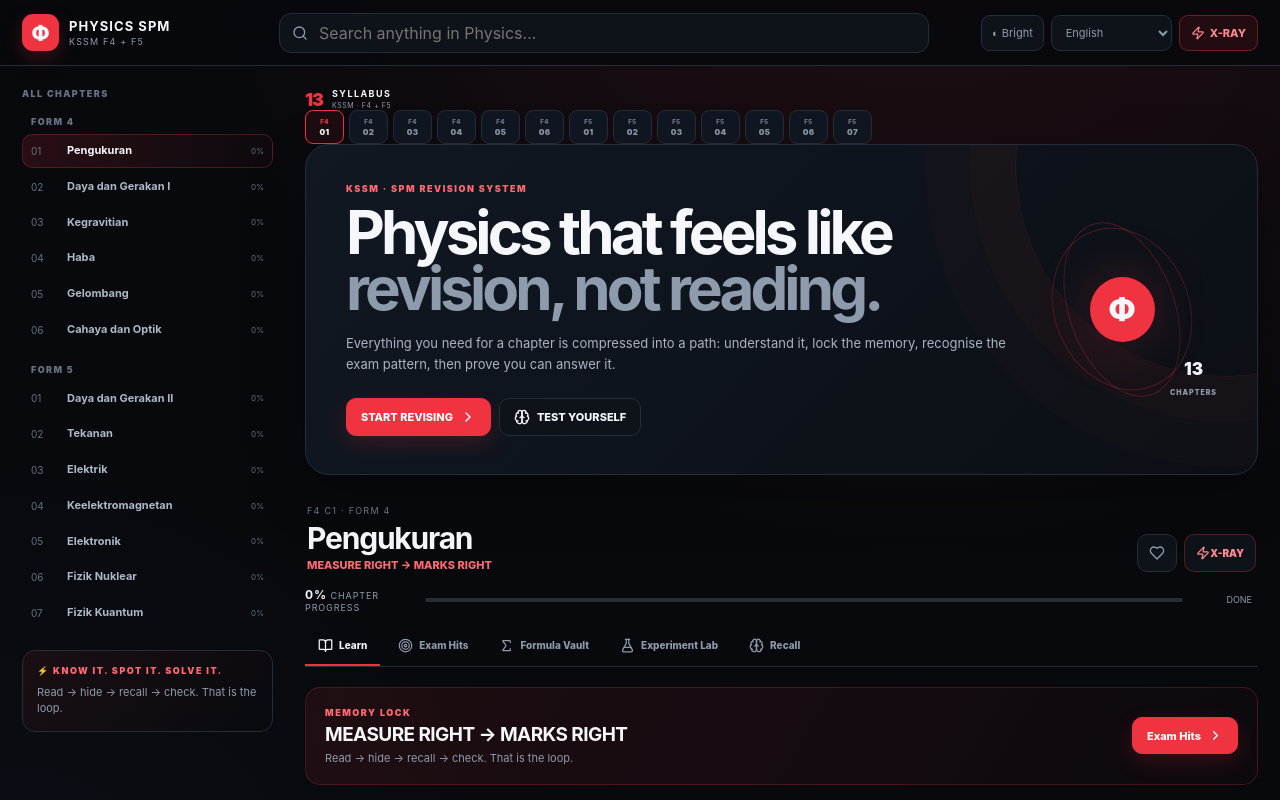
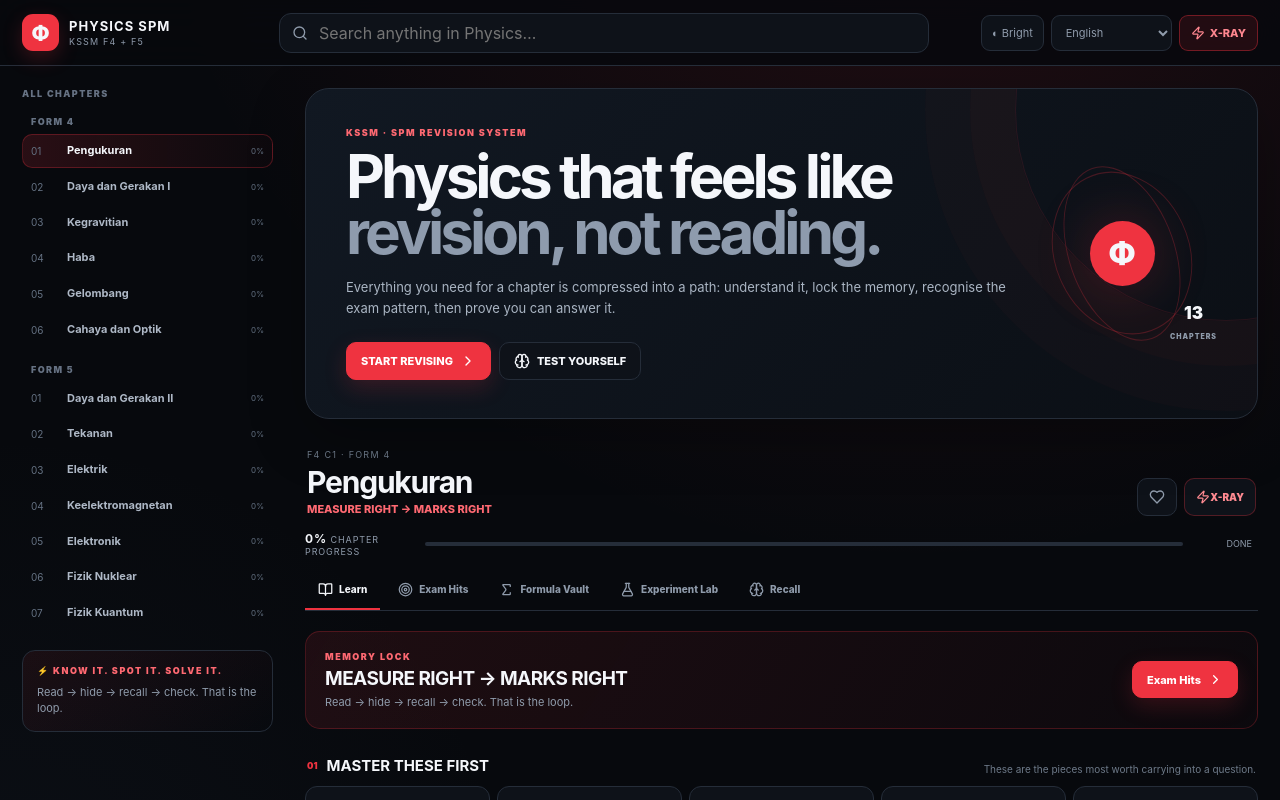
Before and after one commit to kogleshofficial-hub/Physics-SPM, a Next.js app: page / in a window 1280 px wide. Shown: the top 800 px of the page. Built offline with nearby package versions, Linux system fonts and the light colour scheme.

Commit message:
Remove promotional syllabus strip

```diff
--- a/components/PhysicsApp.tsx
+++ b/components/PhysicsApp.tsx
@@ -66,7 +66,6 @@ export default function PhysicsApp(){
    </aside>
 
    <main className="reader">
-    <section className="syllabus-strip"><div className="syllabus-label"><span>13</span><div><b>SYLLABUS</b><small>KSSM · F4 + F5</small></div></div><div className="syllabus-list">{chapters.map(c=><button key={c.id} className={c.id===selected?"active":""} onClick={()=>go(c.id)} title={c.title}><span>{c.id.startsWith("F4")?"F4":"F5"}</span>{pad(c.chapter_number)}</button>)}</div></section>
     <section className="welcome"><div className="welcome-copy"><div className="eyebrow">KSSM · SPM REVISION SYSTEM</div><h1>Physics that feels like<br/><em>revision, not reading.</em></h1><p>Everything you need for a chapter is compressed into a path: understand it, lock the memory, recognise the exam pattern, then prove you can answer it.</p><div className="welcome-actions"><button className="primary" onClick={()=>{setTab("learn");mark(Math.max(chapterProgress,10))}}>{chapterProgress>0?L.continue:L.start} <ChevronRight size={16}/></button><button className="secondary" onClick={openTest}><Brain size={16}/> {L.test}</button></div></div><div className="orbit"><div className="orbit-ring r1"/><div className="orbit-ring r2"/><div className="orbit-core">Φ</div><span>13<br/><small>CHAPTERS</small></span></div></section>
 
     <div className="chapter-intro"><div><div className="crumb">{chapter.id.replace("_"," ")} · {chapter.id.startsWith("F4")?"FORM 4":"FORM 5"}</div><h2>{chapter.title}</h2><p>{chapter.slogan}</p></div><div className="chapter-tools"><button onClick={()=>setLiked(v=>({...v,[selected]:!v[selected]}))} className={liked[selected]?"liked":"icon-btn"}><Heart size={16} fill={liked[selected]?"currentColor":"none"}/></button><button className="xray-mini" onClick={()=>setXray(true)}><Zap size={14}/> {L.xray}</button></div></div>
```
